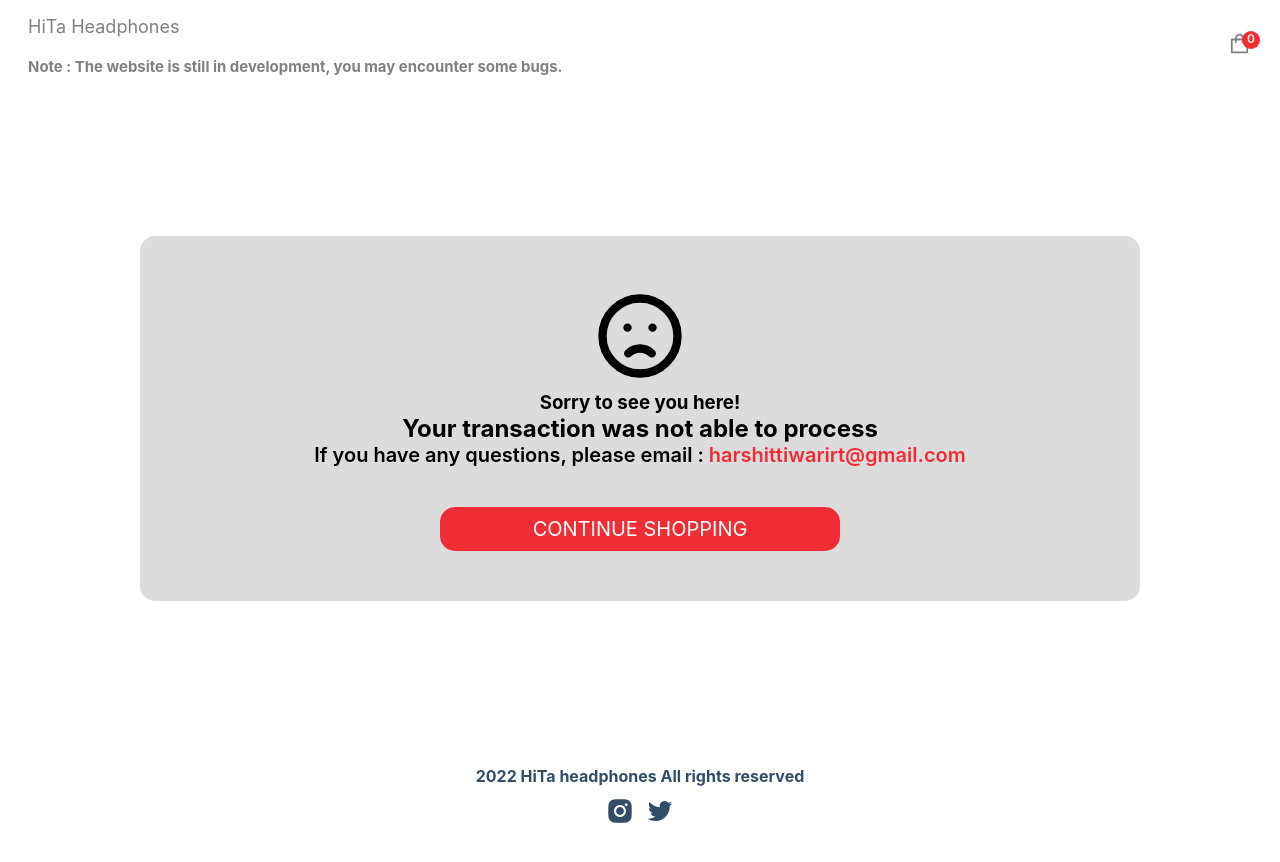
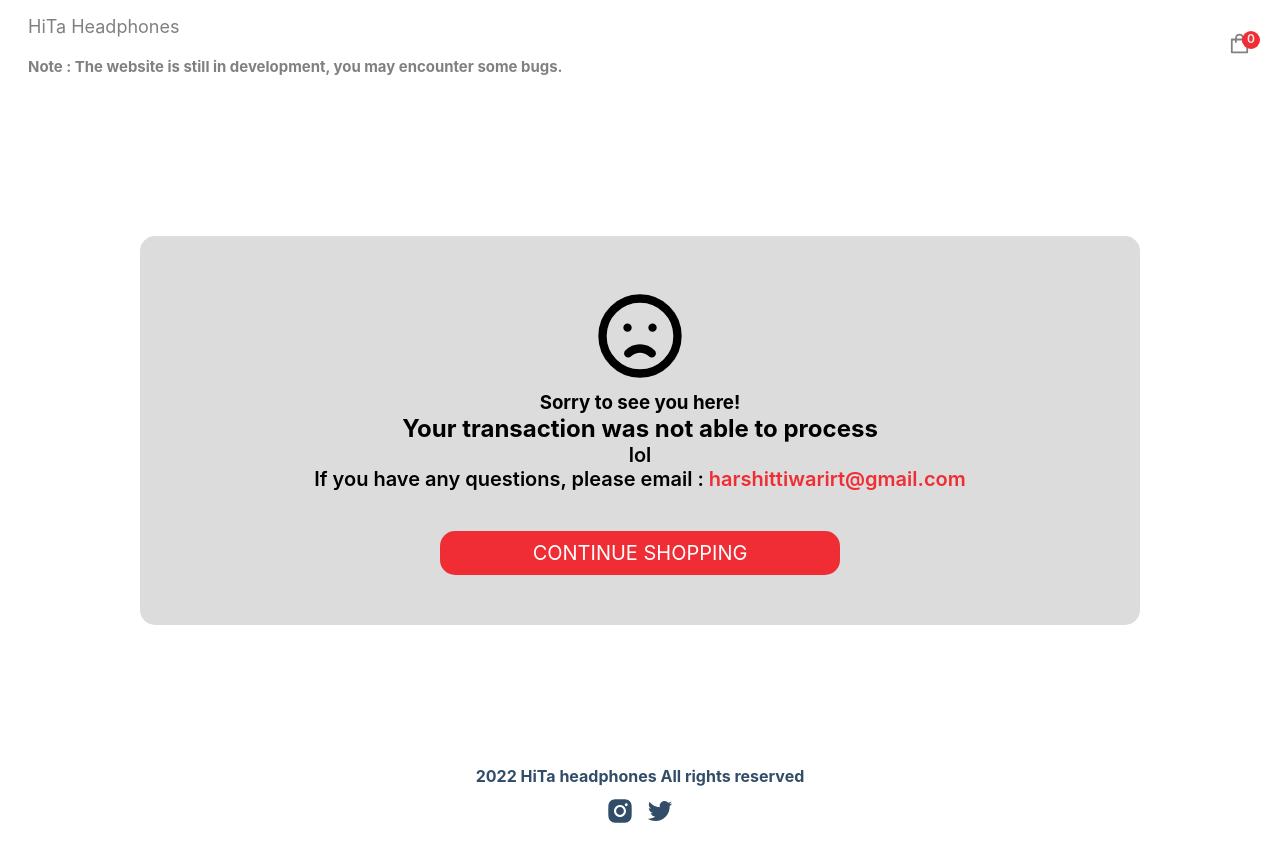
Before and after one commit to harshittiwarihrt/Hita_store, a Next.js app: page /canceled in a window 1280 px wide. Shown: the top 862 px of the page. Built offline with nearby package versions, Linux system fonts and the light colour scheme; no server answers.

Commit message:
feat : Added cancelled page

```diff
--- a/pages/canceled.js
+++ b/pages/canceled.js
@@ -12,6 +12,7 @@ const cancel = () => {
         <h3>Sorry to see you here!</h3>
         <h2>Your transaction was not able to process</h2>
         {/* <p className='email-msg'>Send us your feedback</p> */}
+        <p>lol</p>
         <p className='description'>
             If you have any questions, please email :
             <a className='email' href='mailto:harshittiwarirt@gmail.com'>harshittiwarirt@gmail.com</a>
```
